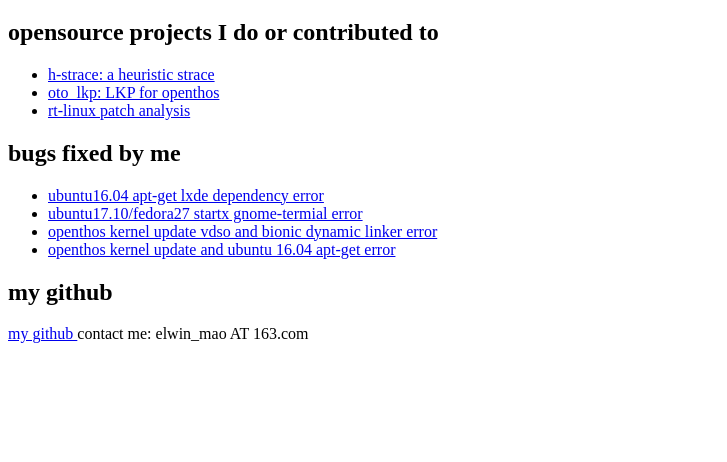
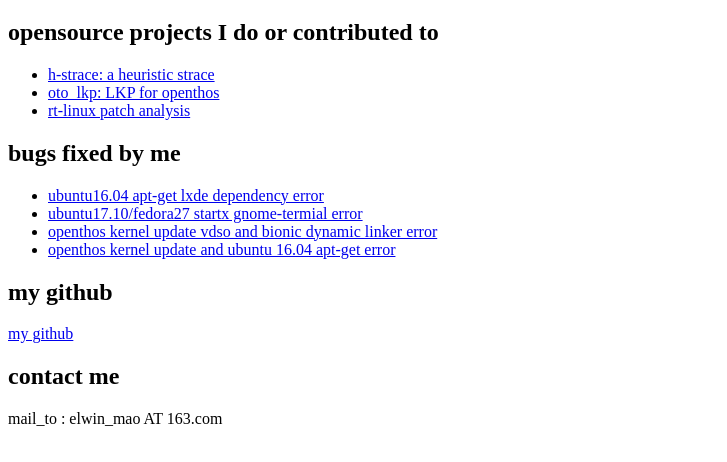
Before and after one commit to ELWIN-MAO/ELWIN-MAO.github.io, a plain HTML site: page index.html in a window 1280 px wide. Shown: the part 70-532 px from the top of the page, without its empty margins (0-727 px from the left). Drawn offline with Linux system fonts and the light colour scheme.

Commit message:
Update index.html

```diff
--- a/index.html
+++ b/index.html
@@ -39,7 +39,8 @@
 
 <h2>my github </h2>
 <a href="https://github.com/ELWIN-MAO"  target="_blank">my github </a>
-contact me: elwin_mao AT 163.com
+<h2>contact me </h2>
+  mail_to : elwin_mao AT 163.com
 </body>
 
 </html>
```
